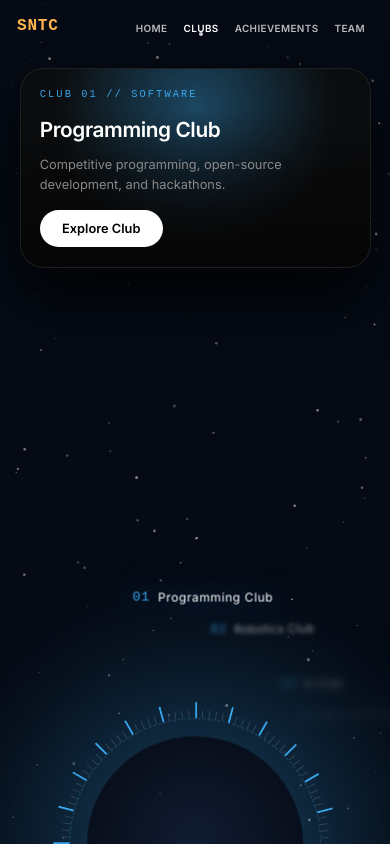
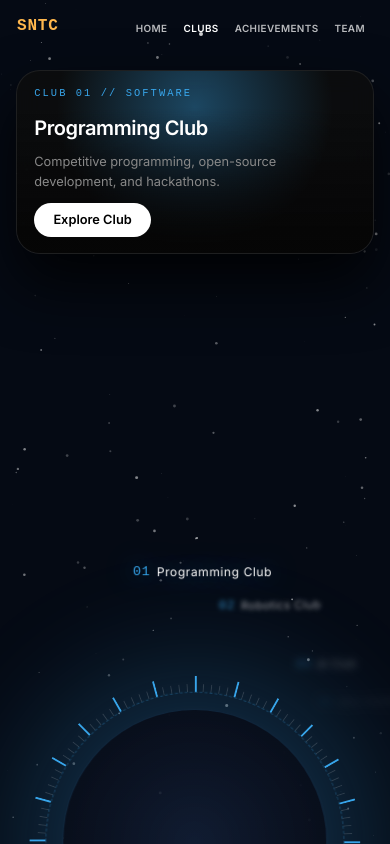
Before and after one commit to samwasted/sntc, a React (Vite) app: page /clubs in a window 390 px wide. Built offline with nearby package versions, Linux system fonts and the light colour scheme; a web font is replaced by a local one.

Commit message:
scroll clubs

```diff
--- a/src/Achievements/Achievements.css
+++ b/src/Achievements/Achievements.css
@@ -240,6 +240,7 @@ a:focus-visible {
 }
 
 @media (hover: hover) and (pointer: fine) {
+
 	.intro__button:hover,
 	.intro__button:focus {
 		transform: translate3d(1px, 2px, 0);
@@ -390,6 +391,7 @@ a:focus-visible {
 }
 
 @media (hover: hover) and (pointer: fine) {
+
 	/* On hover we show the 2nd, 3rd, 4th and 5th image*/
 	.item:hover .glitch__img:nth-child(n+2) {
 		opacity: 1;
@@ -889,6 +891,7 @@ a:focus-visible {
 	0% {
 		transform: translateX(0%);
 	}
+
 	100% {
 		transform: translateX(-101%);
 	}
@@ -898,6 +901,7 @@ a:focus-visible {
 	0% {
 		transform: scale(1.35);
 	}
+
 	100% {
 		transform: scale(1);
 	}
@@ -956,6 +960,7 @@ a:focus-visible {
 }
 
 @media (hover: hover) and (pointer: fine) {
+
 	.item:hover .item__content-title,
 	.item:hover .item__content-label {
 		color: var(--content-hover);
@@ -1040,6 +1045,7 @@ blockquote {
 }
 
 @media (hover: hover) and (pointer: fine) {
+
 	/* Tier-specific text hover colors & subtle glows */
 	.item--gold:hover .item__event-name,
 	.item--gold:hover .item__category {
--- a/src/Clubs/Clubs.css
+++ b/src/Clubs/Clubs.css
@@ -8,8 +8,8 @@
 }
 
 .clubs-container {
-  width: 100vw;
-  height: 100vh;
+  width: 100%;
+  height: 100dvh;
   background-color: var(--heavy-blue);
   color: #ffffff;
   position: relative;
@@ -180,6 +180,12 @@
   box-shadow: 0 30px 60px rgba(0,0,0,0.8);
   overflow: hidden;
   z-index: 10;
+  scrollbar-width: none;
+  -ms-overflow-style: none;
+}
+
+.content-card::-webkit-scrollbar {
+  display: none;
 }
 
 .card-bg-gradient {
@@ -268,16 +274,15 @@
 /* --- RESPONSIVE LAYOUT --- */
 @media (max-width: 900px) {
   .clubs-container {
-    --wheel-orbit: 32vmin;
+    --wheel-orbit: 36vmin;
   }
 
-  /* Move the wheel center exactly to the bottom edge of the screen */
+  /* Move the wheel center slightly up from bottom edge so it sits closer to card */
   .wheel-scene {
     top: auto;
-    bottom: 0;
+    bottom: -2vh;
     left: 50%;
-    /* translate Y by 50% pushes the center of the wheel exactly to bottom: 0 */
-    transform: translate(-50%, 50%) rotate(-90deg);
+    transform: translate(-50%, 45%) rotate(-90deg);
   }
 
   /* Move the ambient glow to the bottom edge to match the wheel */
@@ -300,65 +305,68 @@
     display: none;
   }
 
-  /* Move the info card to the top center with more breathing room */
+  /* Move the info card right below navbar with compact fit */
   .content-card {
-    top: 10vh;
-    right: 5vw;
-    left: 5vw;
-    width: 90vw;
+    top: 75px;
+    right: 4vw;
+    left: 4vw;
+    width: 92vw;
     height: auto;
-    max-height: 55vh;
-    overflow-y: auto;
+    max-height: 42vh;
+    overflow-y: hidden;
     transform: none; /* overrides translateY(-50%) */
-    padding: 1.5rem;
+    padding: 1.2rem 1.4rem;
     background: rgba(13, 13, 14, 0.85); /* semi-transparent to show stars */
     backdrop-filter: blur(12px);
     -webkit-backdrop-filter: blur(12px);
   }
 
   .card-title {
-    font-size: 1.6rem;
+    font-size: 1.5rem;
+    margin-bottom: 0.5rem;
   }
 
   .card-desc {
     font-size: 0.85rem;
-    margin-bottom: 1.2rem;
+    margin-bottom: 1rem;
+    line-height: 1.5;
   }
 }
 
 /* --- Small phones --- */
 @media (max-width: 480px) {
   .clubs-container {
-    --wheel-orbit: 28vmin;
+    --wheel-orbit: 34vmin;
   }
 
   .content-card {
-    top: 8vh;
-    padding: 1.2rem;
-    max-height: 48vh;
+    top: 70px;
+    padding: 1rem 1.1rem;
+    max-height: 38vh;
   }
 
   .card-title {
-    font-size: 1.3rem;
-    margin-bottom: 0.6rem;
+    font-size: 1.25rem;
+    margin-bottom: 0.4rem;
   }
 
   .card-tag {
     font-size: 0.65rem;
+    margin-bottom: 0.3rem;
   }
 
   .card-desc {
     font-size: 0.8rem;
-    margin-bottom: 0.9rem;
+    margin-bottom: 0.75rem;
   }
 
   .cta-button {
-    padding: 0.7rem 1.4rem;
+    padding: 0.6rem 1.2rem;
     font-size: 0.8rem;
   }
 
   .wheel-item-text {
-    font-size: clamp(0.75rem, 2.5vw, 1rem);
-    gap: 0.5rem;
+    font-size: clamp(0.75rem, 2.5vw, 0.95rem);
+    gap: 0.4rem;
   }
 }
--- a/src/Clubs/Clubs.jsx
+++ b/src/Clubs/Clubs.jsx
@@ -69,13 +69,38 @@ export default function Clubs() {
     });
   }, []);
 
-  const rotateTo = useCallback((index) => {
-    setCurrentIndex(index);
-    const targetRotation = -index * angleStep;
+  const wheelSceneRef = useRef(null);
+  const isDraggingRef = useRef(false);
+  const wasPointerDraggingRef = useRef(false);
+  const dragStartAngleRef = useRef(0);
+  const dragStartRotRef = useRef(0);
+  const lastHapticIndexRef = useRef(0);
+
+  const triggerHaptic = useCallback(() => {
+    if (typeof window !== 'undefined' && 'vibrate' in navigator) {
+      try {
+        navigator.vibrate(10);
+      } catch (e) {
+        // ignore if unsupported
+      }
+    }
+  }, []);
+
+  const currentIndexRef = useRef(0);
+  currentIndexRef.current = currentIndex;
+
+  const rotateTo = useCallback((index, duration = 0.6) => {
+    const clampedIndex = Math.max(0, Math.min(clubsData.length - 1, index));
+    if (clampedIndex !== currentIndexRef.current) {
+      triggerHaptic();
+    }
+    setCurrentIndex(clampedIndex);
+    currentIndexRef.current = clampedIndex;
+    const targetRotation = -clampedIndex * angleStep;
 
     gsap.to(rotationObj.current, {
       rot: targetRotation,
-      duration: 0.8,
+      duration: duration,
       ease: "power2.out",
       onUpdate: () => {
         if (wheelDialRef.current) {
@@ -87,75 +112,143 @@ export default function Clubs() {
 
     gsap.to(".card-content-anim", {
       opacity: 0,
-      y: -10,
-      duration: 0.2,
+      y: -6,
+      duration: 0.15,
       onComplete: () => {
-        gsap.to(".card-content-anim", { opacity: 1, y: 0, duration: 0.4, stagger: 0.05 });
+        gsap.to(".card-content-anim", { opacity: 1, y: 0, duration: 0.3, stagger: 0.04 });
       }
     });
-  }, [updateWheelLayout]);
+  }, [updateWheelLayout, triggerHaptic]);
 
-  // Handle wheel scrolling + mobile touch swipe
+  const handlePointerDown = (e) => {
+    if (!wheelSceneRef.current) return;
+    const rect = wheelSceneRef.current.getBoundingClientRect();
+    const centerX = rect.left + rect.width / 2;
+    const centerY = rect.top + rect.height / 2;
+
+    dragStartAngleRef.current = Math.atan2(e.clientY - centerY, e.clientX - centerX) * (180 / Math.PI);
+    dragStartRotRef.current = rotationObj.current.rot;
+    isDraggingRef.current = true;
+    wasPointerDraggingRef.current = true;
+    lastHapticIndexRef.current = currentIndexRef.current;
+
+    if (e.target.setPointerCapture && e.pointerId !== undefined) {
+      try { e.target.setPointerCapture(e.pointerId); } catch (_) {}
+    }
+  };
+
+  const handlePointerMove = (e) => {
+    if (!isDraggingRef.current || !wheelSceneRef.current) return;
+    const rect = wheelSceneRef.current.getBoundingClientRect();
+    const centerX = rect.left + rect.width / 2;
+    const centerY = rect.top + rect.height / 2;
+
+    const currentAngle = Math.atan2(e.clientY - centerY, e.clientX - centerX) * (180 / Math.PI);
+    let deltaAngle = currentAngle - dragStartAngleRef.current;
+
+    if (deltaAngle > 180) deltaAngle -= 360;
+    if (deltaAngle < -180) deltaAngle += 360;
+
+    let newRot = dragStartRotRef.current + deltaAngle;
+    const minRot = -(clubsData.length - 1) * angleStep;
+    const maxRot = 0;
+    newRot = Math.max(minRot - 10, Math.min(maxRot + 10, newRot));
+
+    rotationObj.current.rot = newRot;
+    if (wheelDialRef.current) {
+      wheelDialRef.current.style.transform = `rotate(${newRot}deg)`;
+    }
+    updateWheelLayout();
+
+    const nearestIndex = Math.max(0, Math.min(clubsData.length - 1, Math.round(-newRot / angleStep)));
+    if (nearestIndex !== lastHapticIndexRef.current) {
+      lastHapticIndexRef.current = nearestIndex;
+      triggerHaptic();
+    }
+  };
+
+  const handlePointerUp = (e) => {
+    if (!isDraggingRef.current) return;
+    isDraggingRef.current = false;
+    setTimeout(() => {
+      wasPointerDraggingRef.current = false;
+    }, 350);
+
+    const nearestIndex = Math.max(0, Math.min(clubsData.length - 1, Math.round(-rotationObj.current.rot / angleStep)));
+    rotateTo(nearestIndex, 0.4);
+
+    if (e.target.releasePointerCapture && e.pointerId !== undefined) {
+      try { e.target.releasePointerCapture(e.pointerId); } catch (_) {}
+    }
+  };
+
+  // Handle wheel scrolling + mobile horizontal touch swipe
   useEffect(() => {
-    let isScrolling = false;
+    let lastWheelTime = 0;
+    let touchStartX = 0;
     let touchStartY = 0;
+    let touchStartIndex = currentIndexRef.current;
 
     const handleWheel = (e) => {
-      // Ignore tiny touchpad wiggles
-      if (Math.abs(e.deltaY) < 20) return;
+      const now = Date.now();
+      // Fast PC mouse wheel response (70ms throttle, 5px min delta)
+      if (now - lastWheelTime < 70) return;
 
-      if (isScrolling) return;
-      isScrolling = true;
+      const delta = Math.abs(e.deltaY) > Math.abs(e.deltaX) ? e.deltaY : e.deltaX;
+      if (Math.abs(delta) < 5) return;
 
-      if (e.deltaY > 0 && currentIndex < clubsData.length - 1) {
-        rotateTo(currentIndex + 1);
-      } else if (e.deltaY < 0 && currentIndex > 0) {
-        rotateTo(currentIndex - 1);
+      const activeIdx = currentIndexRef.current;
+      if (delta > 0 && activeIdx < clubsData.length - 1) {
+        lastWheelTime = now;
+        rotateTo(activeIdx + 1, 0.25);
+      } else if (delta < 0 && activeIdx > 0) {
+        lastWheelTime = now;
+        rotateTo(activeIdx - 1, 0.25);
       }
-
-      // Slightly longer debounce so touchpads don't scroll multiple items at once
-      setTimeout(() => { isScrolling = false; }, 600);
     };
 
     const handleTouchStart = (e) => {
+      if (isDraggingRef.current || wasPointerDraggingRef.current) return;
+      touchStartX = e.touches[0].clientX;
       touchStartY = e.touches[0].clientY;
+      touchStartIndex = currentIndexRef.current;
+    };
+
+    const handleTouchMove = (e) => {
+      if (isDraggingRef.current || wasPointerDraggingRef.current) return;
+      const deltaX = touchStartX - e.touches[0].clientX;
+      const deltaY = touchStartY - e.touches[0].clientY;
+
+      if (Math.abs(deltaX) > Math.abs(deltaY) && Math.abs(deltaX) > 20) {
+        const step = Math.round(deltaX / 50);
+        const targetIdx = Math.max(0, Math.min(clubsData.length - 1, touchStartIndex + step));
+        if (targetIdx !== currentIndexRef.current) {
+          rotateTo(targetIdx, 0.35);
+        }
+      }
     };
 
     const handleTouchEnd = (e) => {
-      if (isScrolling) return;
-      const deltaY = touchStartY - e.changedTouches[0].clientY;
-
-      // Ignore tiny swipes (< 30px)
-      if (Math.abs(deltaY) < 30) return;
-
-      isScrolling = true;
-
-      if (deltaY > 0 && currentIndex < clubsData.length - 1) {
-        // Swipe up → next item
-        rotateTo(currentIndex + 1);
-      } else if (deltaY < 0 && currentIndex > 0) {
-        // Swipe down → previous item
-        rotateTo(currentIndex - 1);
-      }
-
-      setTimeout(() => { isScrolling = false; }, 700);
+      if (isDraggingRef.current || wasPointerDraggingRef.current) return;
     };
 
-    window.addEventListener('wheel', handleWheel);
+    window.addEventListener('wheel', handleWheel, { passive: true });
     window.addEventListener('touchstart', handleTouchStart, { passive: true });
+    window.addEventListener('touchmove', handleTouchMove, { passive: true });
     window.addEventListener('touchend', handleTouchEnd, { passive: true });
 
     return () => {
       window.removeEventListener('wheel', handleWheel);
       window.removeEventListener('touchstart', handleTouchStart);
+      window.removeEventListener('touchmove', handleTouchMove);
       window.removeEventListener('touchend', handleTouchEnd);
     };
-  }, [currentIndex, rotateTo]);
+  }, [rotateTo]);
 
-  // Initial layout calculation
+  // Initial layout calculation - run only once on mount
   useEffect(() => {
     rotateTo(0);
-  }, [rotateTo]);
+  }, []);
 
   // Canvas Stars Animation
   useEffect(() => {
@@ -205,7 +298,15 @@ export default function Clubs() {
       <canvas ref={canvasRef} className="clubs-star-canvas" />
       <div className="clubs-ambient-glow" />
 
-      <div className="wheel-scene">
+      <div
+        ref={wheelSceneRef}
+        className="wheel-scene"
+        onPointerDown={handlePointerDown}
+        onPointerMove={handlePointerMove}
+        onPointerUp={handlePointerUp}
+        onPointerCancel={handlePointerUp}
+        style={{ touchAction: 'none' }}
+      >
         <div className="dial-container">
           <div className="physical-base" />
           <div className="physical-rim" />
--- a/src/index.css
+++ b/src/index.css
@@ -36,4 +36,10 @@
 }
 
 /* ─── Reset ──────────────────────────────────────────────────── */
-body { margin: 0; }
+html, body {
+  margin: 0;
+  padding: 0;
+  height: 100dvh;
+  overflow-x: hidden;
+  overscroll-behavior: none;
+}
```
Lines whose indentation alone changed are shown as unchanged.
